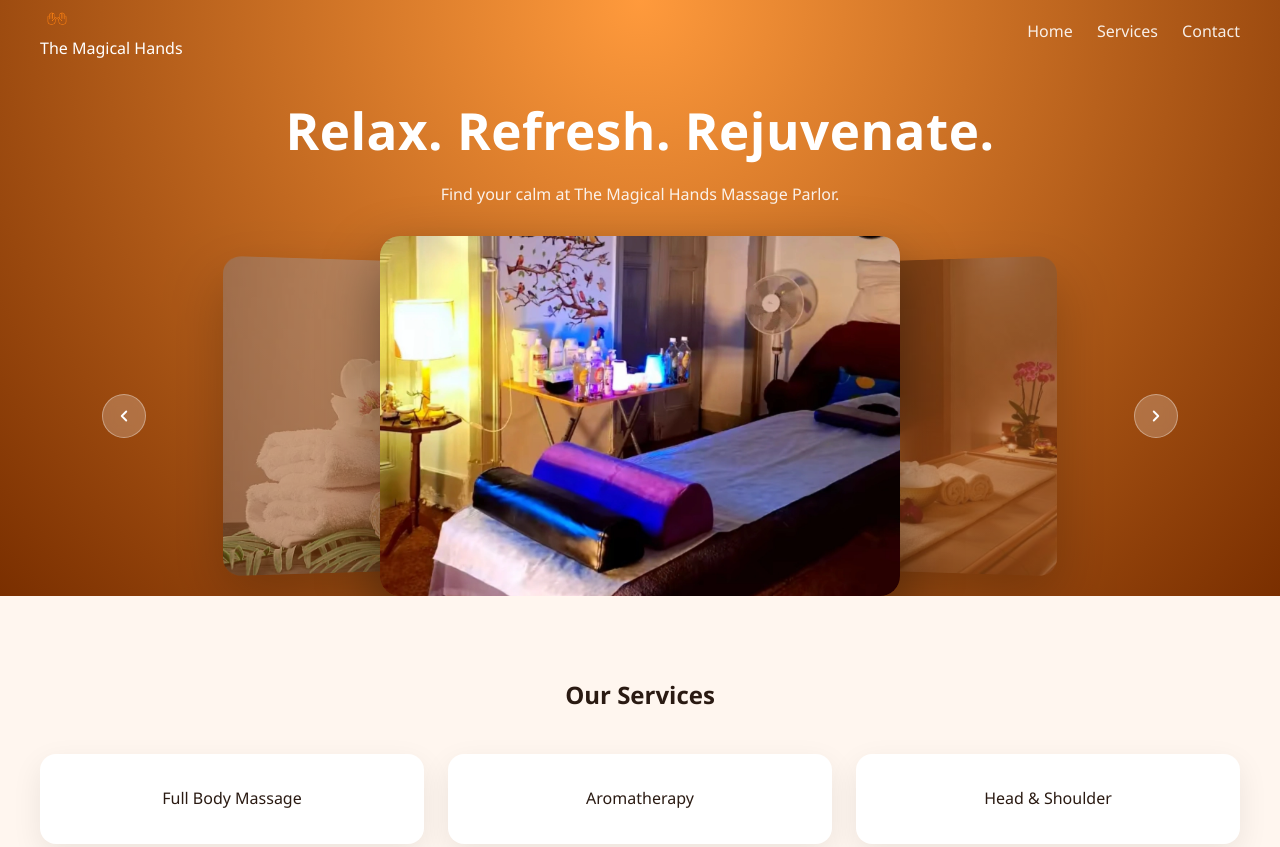
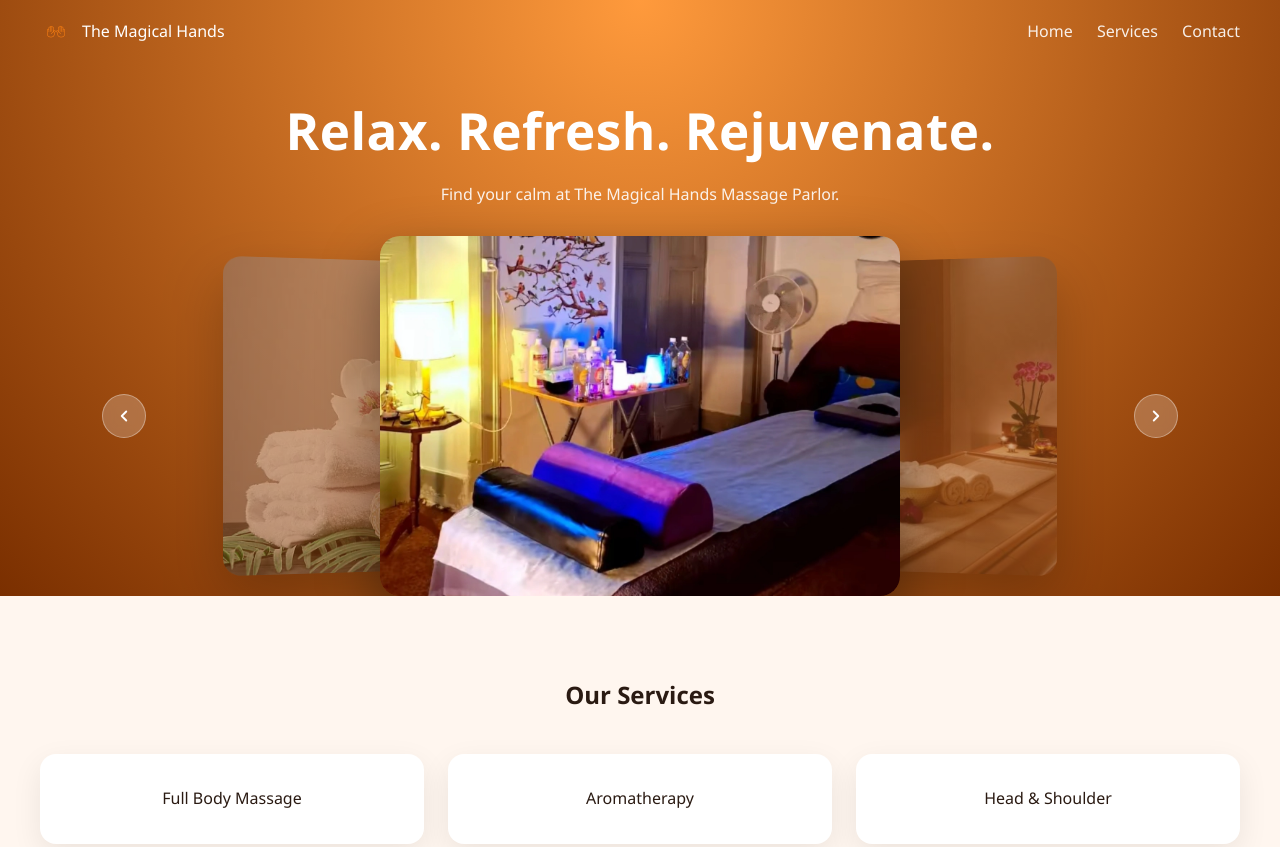
Before and after one commit to nepali20nepal-ux/webspa, a plain HTML site: page index.html in a window 1280 px wide. Shown: the top 847 px of the page. Drawn offline with Linux system fonts and the light colour scheme.

Commit message:
Update style.css

```diff
--- a/style.css
+++ b/style.css
@@ -192,11 +192,18 @@ footer {
   .cards { height: 260px; }
   .card { width: 85%; }
 }
-.logo-img {
-  width: 34px !important;
-  height: 34px !important;
-  max-width: 34px;
-  max-height: 34px;
+/* ===== HARD CLAMP LOGO SIZE (GitHub-safe) ===== */
+.navbar .logo-img {
+  width: 32px !important;
+  height: 32px !important;
+  max-width: 32px !important;
+  max-height: 32px !important;
   object-fit: contain;
   display: block;
 }
+
+.navbar .brand {
+  display: flex;
+  align-items: center;
+  gap: 10px;
+}
```
